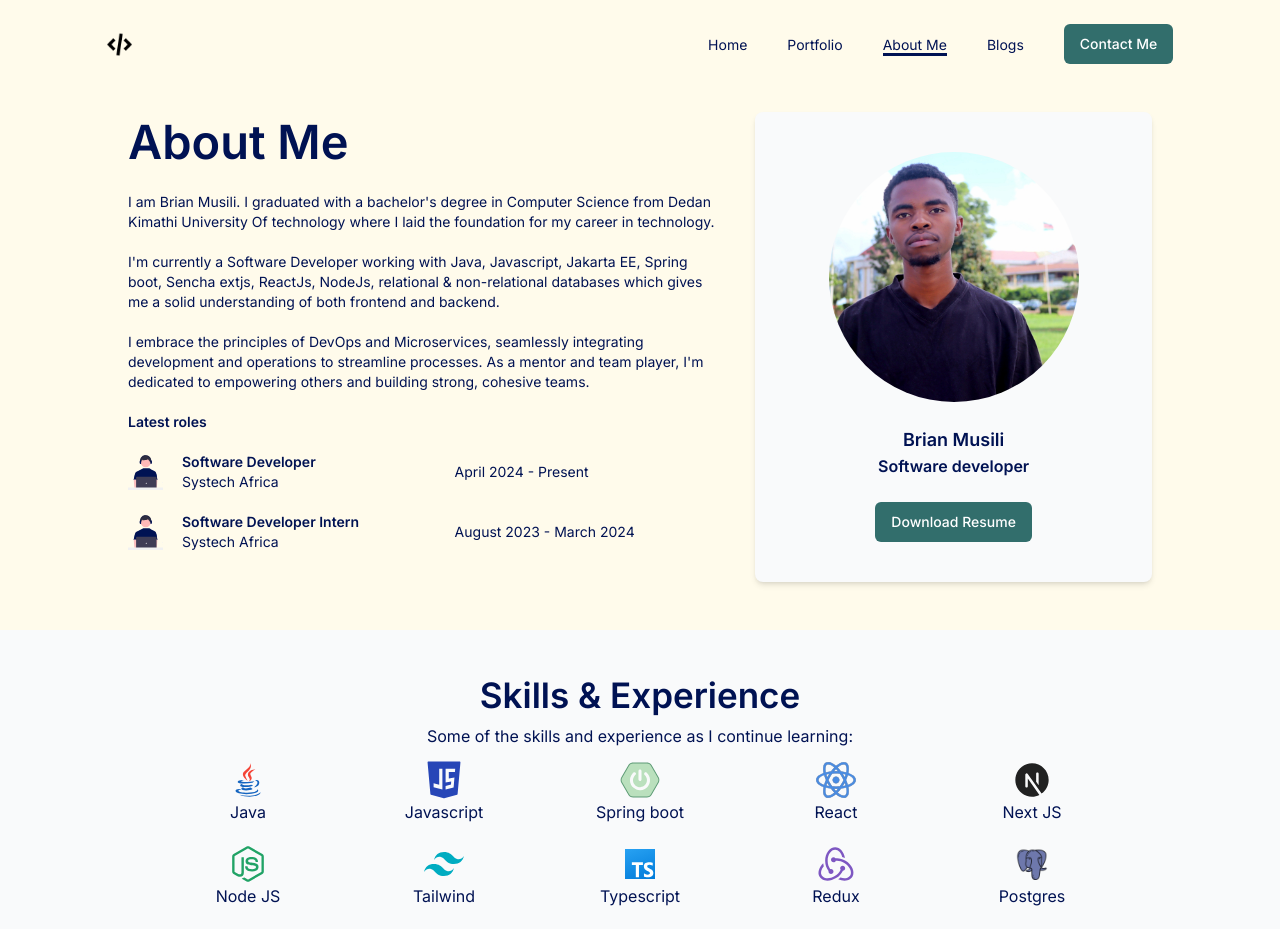
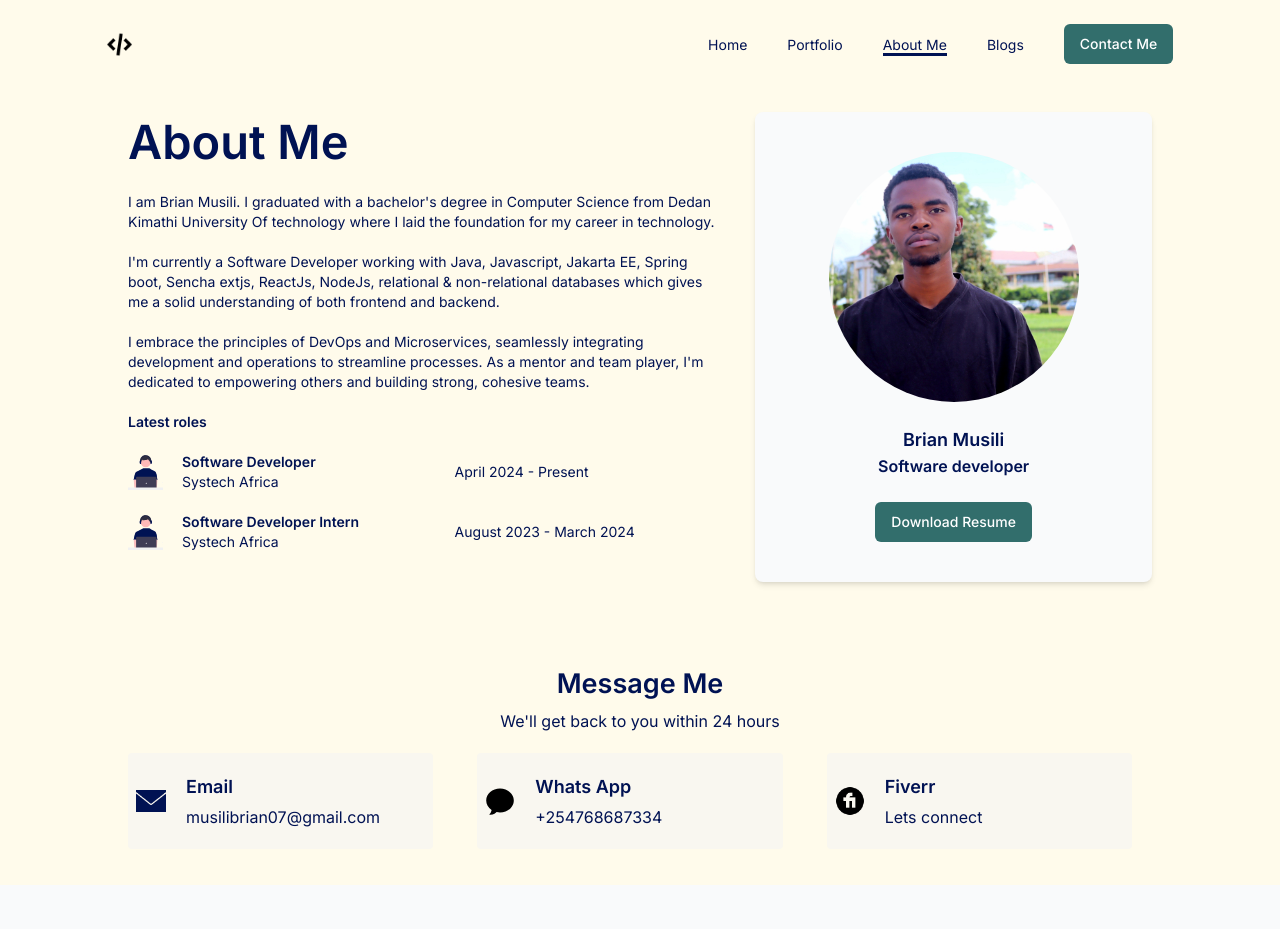
Before and after one commit to MusiliC/Portfolio-v3, a Next.js app: page /about in a window 1280 px wide. Shown: the top 929 px of the page. Built offline with nearby package versions, Linux system fonts and the light colour scheme.

Commit message:
Feat: Add contact details information component

```diff
--- a/components/about/AboutComponent.jsx
+++ b/components/about/AboutComponent.jsx
@@ -1,3 +1,4 @@
+"use client"
 import styles from "@/style";
 import Image from "next/image";
 import React from "react";
@@ -7,6 +8,7 @@ import { roles, tools } from "@/constants";
 import dev from "/public/icons/dev.svg";
 
 import Link from "next/link";
+import ContactInformation from "../shared/ContactInformation";
 
 const AboutComponent = () => {
   return (
@@ -77,6 +79,8 @@ const AboutComponent = () => {
             </div>
           </div>
         </div>
+
+        <ContactInformation/>
       </section>
 
       {/* skills and experience */}
@@ -108,6 +112,7 @@ const AboutComponent = () => {
             ))}
           </div>
         </div>
+
       </section>
     </>
   );
--- a/components/blogs/Blogs.jsx
+++ b/components/blogs/Blogs.jsx
@@ -26,7 +26,7 @@ const Blogs = () => {
             href={blogs[0]?.url}
             rel="noopener noreferrer"
             target="_blank"
-            className="underline font-semibold"
+            className="underline italic "
           >
             Read More
           </Link>
--- a/components/blogs/OneBlog.jsx
+++ b/components/blogs/OneBlog.jsx
@@ -7,16 +7,16 @@ const OneBlog = ({ title, desc, image, url, category }) => {
     <div className="w-full  mx-auto  hover:bg-gray-50 cursor-pointer  rounded-md ">
       <Link  href={url} rel="noopener noreferrer" target="_blank">
       <div>
-        <Image src={image} alt={title} className="h-[180px] w-full " />
+        <Image src={image} alt={title} className="h-[180px] rounded-sm w-full " />
       </div>
       <hr className="my-2 font-bold" />
-      <div className={` flex flex-col gap-2 px-1`}>
+      <div className={` flex flex-col gap-2 p-1`}>
         <p className="text-sm italic">category: {category}</p>
         <h2 className="py-1 font-semibold font-poppins  leading-[15px]">
           {title}
         </h2>
-
         <p className="text-sm">{desc}</p>
+        <p className="text-small italic underline">Read more</p>
       </div>
       </Link>
     </div>
--- a/components/contact/ContactComponent.jsx
+++ b/components/contact/ContactComponent.jsx
@@ -6,6 +6,7 @@ import React, { useState } from "react";
 import contact from "public/contact.jpg";
 import { contactIcons } from "@/constants";
 import toast, { Toaster } from "react-hot-toast";
+import ContactInformation from "../shared/ContactInformation";
 
 const ContactComponent = () => {
   const [values, setValues] = useState({
@@ -20,6 +21,8 @@ const ContactComponent = () => {
   const handleChange = (e) => {
     setValues((prev) => ({ ...prev, [e.target.name]: e.target.value }));
   };
+
+
 
   const handleSubmit = async (e) => {
     try {
@@ -54,7 +57,7 @@ const ContactComponent = () => {
         {/* title header */}
 
         <div
-          className={`${styles.paddingY} bg-primary-two-100  px-5 rounded-sm  lg:w-1/2 ml-auto`}
+          className={`${styles.paddingY} bg-primary-two-100 max-lg:mb-4  px-5 rounded-sm  lg:w-1/2 ml-auto`}
         >
           <h1 className=" font-bold font-poppins md:text-[52px] text-[32px] md:leading-[70px] leading-[40px]">
             Let's <br /> Connect
@@ -135,29 +138,9 @@ const ContactComponent = () => {
             </form>
           </div>
         </div>
-
-        {/* <div
-          className={` ${styles.paddingY} w-full gap-2 flex flex-col md:flex-row justify-around  items-start md:items-center`}
-        >
-          {contactIcons.map((item) => (
-            <div
-              className={`py-4 md:py-10  flex md:flex-col gap-2 items-center`}
-            >
-              <div className=" w-[50px] flex items-center justify-center h-[50px]  bg-secondary-500 rounded-full">
-                <Image
-                  src={item.icon}
-                  alt={item.name}
-                  className="h-[30px] w-[30px]"
-                />
-              </div>
-              <h1
-                className={`font-poppins text-[13px]  lg:text-[16px] tracking-wide  leading-[31px] font-semibold`}
-              >
-                {item.name}
-              </h1>
-            </div>
-          ))}
-        </div> */}
+        <div>
+          <ContactInformation />
+        </div>
       </div>
       <Toaster />
     </section>
--- a/components/home/HomeContact.jsx
+++ b/components/home/HomeContact.jsx
@@ -6,6 +6,7 @@ import React, { useState } from "react";
 import contact from "public/images/chat.svg";
 import { contactIcons } from "@/constants";
 import toast, { Toaster } from "react-hot-toast";
+import ContactInformation from "../shared/ContactInformation";
 
 const HomeContact = () => {
   const [values, setValues] = useState({
@@ -51,6 +52,7 @@ const HomeContact = () => {
   return (
     <section className={`py-10 w-full `}>
       <div className={` w-5/6 mx-auto`}>
+        <ContactInformation />
         <div className="lg:w-3/4 mx-auto">
           <h2 className="text-center headingTwo">Say Hi!</h2>
           <p className="my-2 text-center">
@@ -60,7 +62,6 @@ const HomeContact = () => {
         <div
           className={`${styles.paddingY} flex flex-row items-center max-lg:flex-col max-lg:gap-5 gap-20`}
         >
-
           {/* image */}
           <div className="flex-1 ">
             <Image src={contact} alt="musili" />
--- /dev/null
+++ b/components/shared/ContactInformation.jsx
@@ -0,0 +1,64 @@
+import { contactDetails } from "@/constants";
+import Image from "next/image";
+import Link from "next/link";
+import React from "react";
+
+const ContactInformation = () => {
+  function openWhatsApp() {
+    const whatsappLink = "https://wa.me/+254768687334";
+    window.open(whatsappLink);
+  }
+
+  return (
+    <section className="py-4 ">
+      <div className="py-5 flex flex-col items-center justify-center max-lg:items-start">
+        <h1 className="mb-2  headingThree">Message Me</h1>
+        <p>We'll get back to you within 24 hours</p>
+      </div>
+
+      <div className="grid md:grid-cols-2 lg:grid-cols-3 gap-6 ">
+        {contactDetails.map((contact) => (
+          <div
+            className="mode bg-primary-two-100 rounded py-5 px-2 gap-5 flex justify-start items-center mb-5 xl:mr-5  hover:scale-[1.1] hover:cursor-pointer hover:bg-primary-500"
+            key={contact.name}
+            onClick={() => {
+              if (contact?.link === "+254768687334") {
+                openWhatsApp();
+              } else if (contact?.name === "Fiverr") {
+                window.open(contact?.link, "_blank", "noopener,noreferrer");
+              } else if (contact?.link.includes("@")) {
+                window.location.href = `mailto:${contact?.link}`;
+              }
+            }}
+          >
+            <Image
+              src={contact.icon}
+              alt={contact.link}
+              width={30}
+              height={30}
+            />
+
+            <div
+              onClick={contact?.link === "+254768687334" ? openWhatsApp : null}
+            >
+              <h2 className="text-lg font-semibold mb-1">{contact.name}</h2>
+              {contact?.name === "Fiverr" ? (
+                <Link
+                  href={contact?.link}
+                  rel="noopener noreferrer"
+                  target="_blank"
+                >
+                  Lets connect
+                </Link>
+              ) : (
+                <p>{contact?.link}</p>
+              )}
+            </div>
+          </div>
+        ))}
+      </div>
+    </section>
+  );
+};
+
+export default ContactInformation;
--- a/constants/index.js
+++ b/constants/index.js
@@ -37,6 +37,8 @@ import docker from "public/icons/docker.png";
 import mail from "public/mail.png";
 import location from "public/location.png";
 import phone from "public/phone.png";
+import fiver from "public/icons/fiver.png";
+import message from "public/icons/message.svg";
 
 //home page skills
 import homeWeb from "public/icons/web.png";
@@ -166,6 +168,24 @@ export const footerLinks = [
       },
       { name: "+254768687334", link: "tel:+254768687334" },
     ],
+  },
+];
+
+export const contactDetails = [
+  {
+    name: "Email",
+    link: "musilibrian07@gmail.com ",
+    icon: mail,
+  },
+  {
+    name: "Whats App",
+    link: "+254768687334",
+    icon: message,
+  },
+  {
+    name: "Fiverr",
+    link: "https://www.fiverr.com/musili_brian?up_rollout=true",
+    icon: fiver
   },
 ];
 
```
Also changed, not shown: public/icons/message.svg (added), public/images/blog_default.jpg. Lines whose indentation alone changed are shown as unchanged.
